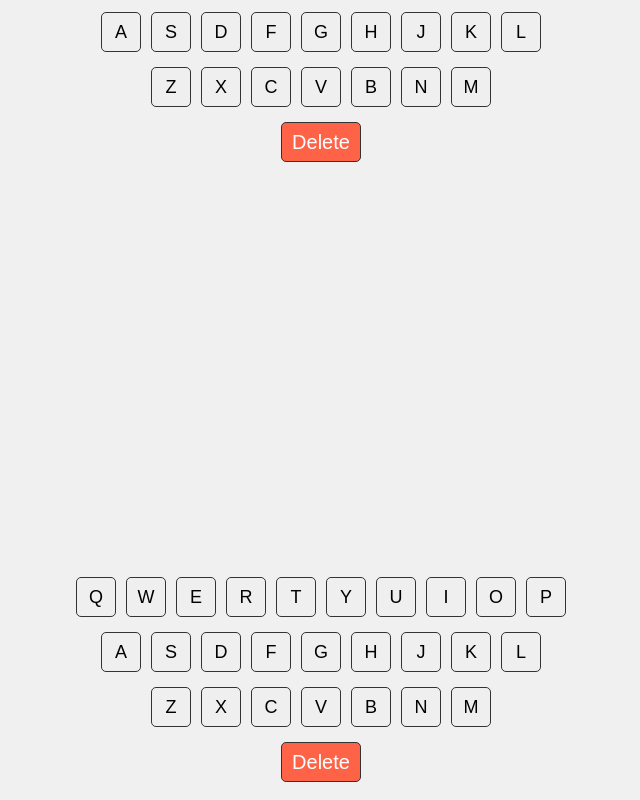
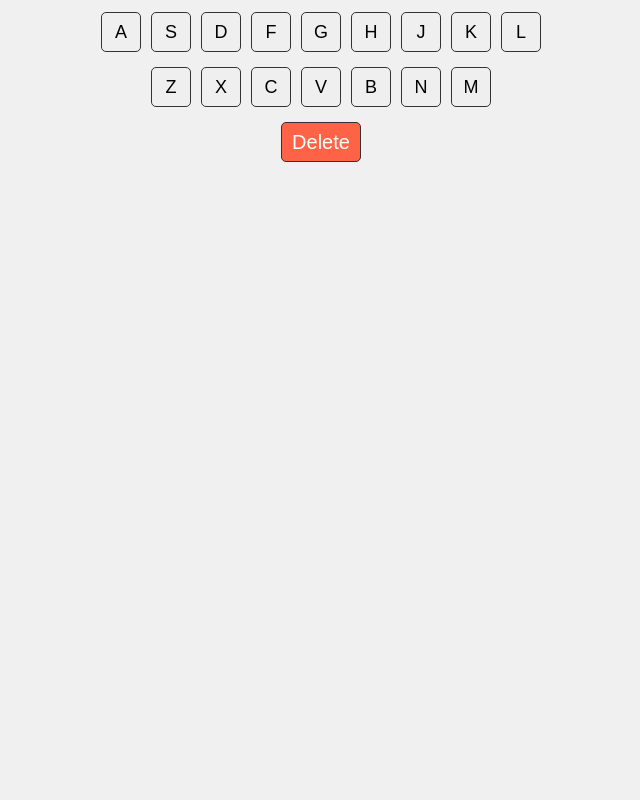
Before and after one commit to aksharpat/wordle, a React (Create React App) app: page / in a window 1280 px wide. Shown: the part 733-1533 px from the top of the page, without its empty margins (319-959 px from the left). After the commit the page ends 913 px from the top, so only its background shows below. Built offline with nearby package versions, Linux system fonts and the light colour scheme.

Commit message:
updated keyboard bug

```diff
--- a/src/App.js
+++ b/src/App.js
@@ -25,7 +25,6 @@ function App() {
     <div className="App">
       <h1>Interactive Wordle</h1>
       <GameBoard targetWord={targetWord} guesses={guesses} />
-      <Keyboard onClick={handleLetterClick} />
     </div>
   );
 }
```
